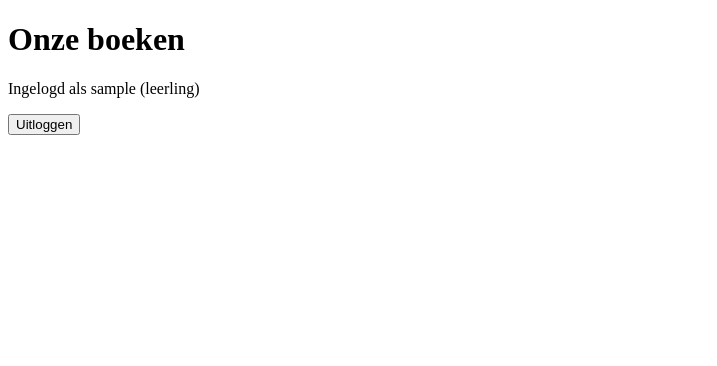
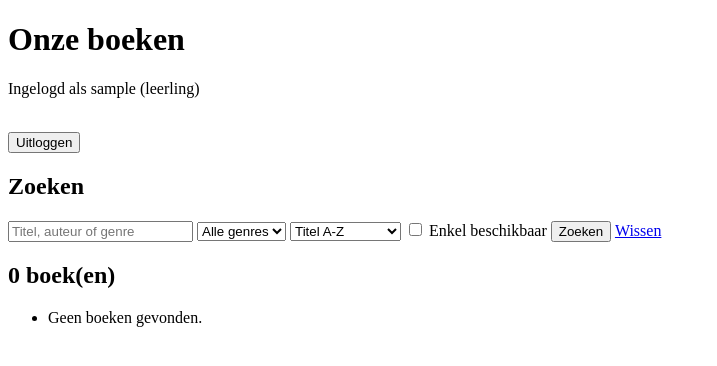
Before and after one commit to youssefzandpoort/Lening-bibliotheek, a Flask app: page /boeken in a window 1280 px wide. Shown: the top 366 px of the page, without its empty margins (0-717 px from the left). Run offline with Flask 3, Linux system fonts and the light colour scheme; the visitor is signed in with stand-in values (Sample User, id 1); data that the repository does not hold is empty.

Commit message:
add:categorien, detail, fix boek form , boeken

```diff
--- a/app.py
+++ b/app.py
@@ -1,11 +1,13 @@
 import re
 import click
+import secrets
 from functools import wraps
 from datetime import timedelta
 from flask import Flask, render_template, request, redirect, url_for, flash, session, abort
 from flask_sqlalchemy import SQLAlchemy
 from flask_login import LoginManager, UserMixin, login_user, logout_user, login_required, current_user
 from flask_wtf import CSRFProtect
+from sqlalchemy import or_, func
 from werkzeug.security import generate_password_hash, check_password_hash
 from itsdangerous import URLSafeTimedSerializer, SignatureExpired, BadSignature
 
@@ -28,10 +30,45 @@ ROLLEN = ("leerling", "leerkracht", "bibliothecaris", "admin")
 BEHEER_ROLLEN = ("bibliothecaris", "admin")
 
 
+# ---------- modellen ----------
+
+class Categorie(db.Model):
+    id = db.Column(db.Integer, primary_key=True)
+    naam = db.Column(db.String(50), unique=True, nullable=False)
+
+    boeken = db.relationship("Boek", back_populates="categorie")
+
+
 class Boek(db.Model):
     id = db.Column(db.Integer, primary_key=True)
     titel = db.Column(db.String(200), nullable=False)
     auteur = db.Column(db.String(100))
+    beschrijving = db.Column(db.Text)
+    jaar = db.Column(db.Integer)
+    categorie_id = db.Column(db.Integer, db.ForeignKey("categorie.id"))
+
+    categorie = db.relationship("Categorie", back_populates="boeken")
+    exemplaren = db.relationship(
+        "Exemplaar", back_populates="boek", cascade="all, delete-orphan",
+        order_by="Exemplaar.id",
+    )
+
+    @property
+    def aantal_exemplaren(self):
+        return len(self.exemplaren)
+
+    @property
+    def aantal_beschikbaar(self):
+        return sum(1 for e in self.exemplaren if e.beschikbaar)
+
+
+class Exemplaar(db.Model):
+    id = db.Column(db.Integer, primary_key=True)
+    boek_id = db.Column(db.Integer, db.ForeignKey("boek.id"), nullable=False)
+    barcode = db.Column(db.String(50), unique=True, nullable=False)
+    beschikbaar = db.Column(db.Boolean, nullable=False, default=True)
+
+    boek = db.relationship("Boek", back_populates="exemplaren")
 
 
 class User(UserMixin, db.Model):
@@ -103,12 +140,39 @@ def gebruiker_fout(naam, email, rol):
     return None
 
 
-def boek_fout(titel, auteur):
+def lees_boek_formulier():
+    """Leest en controleert het boekformulier. Geeft (velden, fout) terug."""
+    titel = request.form.get("titel", "").strip()
+    auteur = request.form.get("auteur", "").strip()
+    beschrijving = request.form.get("beschrijving", "").strip()
+    jaar_tekst = request.form.get("jaar", "").strip()
+    categorie_id = request.form.get("categorie_id", type=int)
+
+    fout = None
+    jaar = None
     if not titel or len(titel) > 200:
-        return "Titel is verplicht (max 200 tekens)."
-    if len(auteur) > 100:
-        return "Auteur mag maximaal 100 tekens zijn."
-    return None
+        fout = "Titel is verplicht (max 200 tekens)."
+    elif len(auteur) > 100:
+        fout = "Auteur mag maximaal 100 tekens zijn."
+    elif len(beschrijving) > 2000:
+        fout = "Beschrijving mag maximaal 2000 tekens zijn."
+    elif jaar_tekst:
+        if not jaar_tekst.isdigit() or not 1000 <= int(jaar_tekst) <= 2100:
+            fout = "Jaar moet tussen 1000 en 2100 liggen."
+        else:
+            jaar = int(jaar_tekst)
+    if not fout and categorie_id and not db.session.get(Categorie, categorie_id):
+        fout = "Ongeldige categorie."
+
+    velden = dict(
+        titel=titel, auteur=auteur, beschrijving=beschrijving,
+        jaar=jaar, categorie_id=categorie_id,
+    )
+    return velden, fout
+
+
+def alle_categorieen():
+    return Categorie.query.order_by(Categorie.naam).all()
 
 
 # ---------- publieke pagina's ----------
@@ -214,24 +278,60 @@ def wachtwoord_resetten(token):
 @app.route("/boeken")
 @login_required
 def boeken():
-    boeklijst = Boek.query.all()
-    return render_template("boeken.html", boeken=boeklijst)
+    q = request.args.get("q", "").strip()
+    cat = request.args.get("categorie", type=int)
+    sorteer = request.args.get("sorteer", "titel")
+    alleen_beschikbaar = request.args.get("beschikbaar") == "1"
+
+    query = Boek.query.outerjoin(Categorie)
+    if q:
+        zoek = f"%{q}%"
+        query = query.filter(or_(
+            Boek.titel.ilike(zoek),
+            Boek.auteur.ilike(zoek),
+            Categorie.naam.ilike(zoek),
+        ))
+    if cat:
+        query = query.filter(Boek.categorie_id == cat)
+    if alleen_beschikbaar:
+        query = query.filter(Boek.exemplaren.any(Exemplaar.beschikbaar.is_(True)))
+
+    sortering = {
+        "titel": Boek.titel,
+        "auteur": Boek.auteur,
+        "nieuwste": Boek.id.desc(),
+    }
+    query = query.order_by(sortering.get(sorteer, Boek.titel))
+
+    return render_template(
+        "boeken.html", boeken=query.all(), categorieen=alle_categorieen(),
+        q=q, cat=cat, sorteer=sorteer, alleen_beschikbaar=alleen_beschikbaar,
+    )
+
+
+@app.route("/boeken/<int:id>")
+@login_required
+def boek_detail(id):
+    boek = db.get_or_404(Boek, id)
+    return render_template("boek_detail.html", boek=boek)
 
 
 @app.route("/boeken/nieuw", methods=["GET", "POST"])
 @rol_vereist(*BEHEER_ROLLEN)
 def boek_toevoegen():
+    boek = None
     if request.method == "POST":
-        titel = request.form["titel"].strip()
-        auteur = request.form.get("auteur", "").strip()
-        fout = boek_fout(titel, auteur)
+        velden, fout = lees_boek_formulier()
         if fout:
             flash(fout)
+            boek = Boek(**velden)  # niet opgeslagen, enkel om de invoer te tonen
         else:
-            db.session.add(Boek(titel=titel, auteur=auteur))
+            boek = Boek(**velden)
+            db.session.add(boek)
             db.session.commit()
-            return redirect(url_for("boeken"))
-    return render_template("boek_form.html", boek=None)
+            flash("Boek toegevoegd. Voeg hieronder exemplaren toe.")
+            return redirect(url_for("boek_detail", id=boek.id))
+    return render_template("boek_form.html", boek=boek, categorieen=alle_categorieen())
 
 
 @app.route("/boeken/<int:id>/bewerken", methods=["GET", "POST"])
@@ -239,17 +339,16 @@ def boek_toevoegen():
 def boek_bewerken(id):
     boek = db.get_or_404(Boek, id)
     if request.method == "POST":
-        titel = request.form["titel"].strip()
-        auteur = request.form.get("auteur", "").strip()
-        fout = boek_fout(titel, auteur)
+        velden, fout = lees_boek_formulier()
         if fout:
             flash(fout)
         else:
-            boek.titel = titel
-            boek.auteur = auteur
+            for sleutel, waarde in velden.items():
+                setattr(boek, sleutel, waarde)
             db.session.commit()
-            return redirect(url_for("boeken"))
-    return render_template("boek_form.html", boek=boek)
+            flash("Boek aangepast.")
+            return redirect(url_for("boek_detail", id=boek.id))
+    return render_template("boek_form.html", boek=boek, categorieen=alle_categorieen())
 
 
 @app.route("/boeken/<int:id>/verwijderen", methods=["POST"])
@@ -258,7 +357,111 @@ def boek_verwijderen(id):
     boek = db.get_or_404(Boek, id)
     db.session.delete(boek)
     db.session.commit()
+    flash("Boek verwijderd.")
     return redirect(url_for("boeken"))
+
+
+# ---------- exemplaren ----------
+
+@app.route("/boeken/<int:id>/exemplaren/nieuw", methods=["POST"])
+@rol_vereist(*BEHEER_ROLLEN)
+def exemplaar_toevoegen(id):
+    boek = db.get_or_404(Boek, id)
+    barcode = request.form.get("barcode", "").strip()
+    if len(barcode) > 50:
+        flash("Barcode mag maximaal 50 tekens zijn.")
+    elif barcode and Exemplaar.query.filter_by(barcode=barcode).first():
+        flash("Deze barcode bestaat al.")
+    else:
+        exemplaar = Exemplaar(
+            boek_id=boek.id, barcode=barcode or "TMP-" + secrets.token_hex(4)
+        )
+        db.session.add(exemplaar)
+        db.session.flush()
+        if not barcode:
+            exemplaar.barcode = f"EX{exemplaar.id:05d}"
+        db.session.commit()
+        flash(f"Exemplaar {exemplaar.barcode} toegevoegd.")
+    return redirect(url_for("boek_detail", id=boek.id))
+
+
+@app.route("/exemplaren/<int:id>/verwijderen", methods=["POST"])
+@rol_vereist(*BEHEER_ROLLEN)
+def exemplaar_verwijderen(id):
+    exemplaar = db.get_or_404(Exemplaar, id)
+    boek_id = exemplaar.boek_id
+    if not exemplaar.beschikbaar:
+        flash("Dit exemplaar is uitgeleend en kan niet verwijderd worden.")
+    else:
+        db.session.delete(exemplaar)
+        db.session.commit()
+        flash("Exemplaar verwijderd.")
+    return redirect(url_for("boek_detail", id=boek_id))
+
+
+@app.route("/zoek-barcode")
+@rol_vereist(*BEHEER_ROLLEN)
+def zoek_barcode():
+    code = request.args.get("code", "").strip()
+    if code:
+        exemplaar = Exemplaar.query.filter(
+            func.lower(Exemplaar.barcode) == code.lower()
+        ).first()
+        if not exemplaar and code.isdigit():
+            exemplaar = db.session.get(Exemplaar, int(code))
+        if exemplaar:
+            return redirect(url_for("boek_detail", id=exemplaar.boek_id))
+        flash("Geen exemplaar gevonden met deze barcode of dit nummer.")
+    return redirect(url_for("boeken"))
+
+
+# ---------- categorieen ----------
+
+@app.route("/categorieen", methods=["GET", "POST"])
+@rol_vereist(*BEHEER_ROLLEN)
+def categorie_beheer():
+    if request.method == "POST":
+        naam = request.form.get("naam", "").strip()
+        if not naam or len(naam) > 50:
+            flash("Naam is verplicht (max 50 tekens).")
+        elif Categorie.query.filter(func.lower(Categorie.naam) == naam.lower()).first():
+            flash("Deze categorie bestaat al.")
+        else:
+            db.session.add(Categorie(naam=naam))
+            db.session.commit()
+            flash("Categorie toegevoegd.")
+            return redirect(url_for("categorie_beheer"))
+    return render_template("categorieen.html", categorieen=alle_categorieen())
+
+
+@app.route("/categorieen/<int:id>/bewerken", methods=["POST"])
+@rol_vereist(*BEHEER_ROLLEN)
+def categorie_bewerken(id):
+    categorie = db.get_or_404(Categorie, id)
+    naam = request.form.get("naam", "").strip()
+    bestaand = Categorie.query.filter(func.lower(Categorie.naam) == naam.lower()).first()
+    if not naam or len(naam) > 50:
+        flash("Naam is verplicht (max 50 tekens).")
+    elif bestaand and bestaand.id != categorie.id:
+        flash("Deze categorie bestaat al.")
+    else:
+        categorie.naam = naam
+        db.session.commit()
+        flash("Categorie aangepast.")
+    return redirect(url_for("categorie_beheer"))
+
+
+@app.route("/categorieen/<int:id>/verwijderen", methods=["POST"])
+@rol_vereist(*BEHEER_ROLLEN)
+def categorie_verwijderen(id):
+    categorie = db.get_or_404(Categorie, id)
+    if categorie.boeken:
+        flash(f"Deze categorie wordt nog gebruikt door {len(categorie.boeken)} boek(en).")
+    else:
+        db.session.delete(categorie)
+        db.session.commit()
+        flash("Categorie verwijderd.")
+    return redirect(url_for("categorie_beheer"))
 
 
 # ---------- gebruikersbeheer (admin) ----------
--- a/templates/boeken.html
+++ b/templates/boeken.html
@@ -6,9 +6,14 @@
 <body>
     <h1>Onze boeken</h1>
     <p>Ingelogd als {{ current_user.naam }} ({{ current_user.rol }})</p>
+    {% set beheer = current_user.rol in ['bibliothecaris', 'admin'] %}
     {% if current_user.rol == 'admin' %}
-        <a href="{{ url_for('admin_gebruikers') }}">Gebruikersbeheer</a><br><br>
+        <a href="{{ url_for('admin_gebruikers') }}">Gebruikersbeheer</a><br>
     {% endif %}
+    {% if beheer %}
+        <a href="{{ url_for('categorie_beheer') }}">Categorieën beheren</a><br>
+    {% endif %}
+    <br>
     <form method="post" action="{{ url_for('logout') }}">
         <input type="hidden" name="csrf_token" value="{{ csrf_token() }}">
         <button type="submit">Uitloggen</button>
@@ -16,22 +21,53 @@
 
     {% for bericht in get_flashed_messages() %}<p>{{ bericht }}</p>{% endfor %}
 
-    {% set beheer = current_user.rol in ['bibliothecaris', 'admin'] %}
+    <h2>Zoeken</h2>
+    <form method="get" action="{{ url_for('boeken') }}">
+        <input type="text" name="q" value="{{ q }}" placeholder="Titel, auteur of genre">
+        <select name="categorie">
+            <option value="">Alle genres</option>
+            {% for c in categorieen %}
+                <option value="{{ c.id }}" {% if cat == c.id %}selected{% endif %}>{{ c.naam }}</option>
+            {% endfor %}
+        </select>
+        <select name="sorteer">
+            <option value="titel" {% if sorteer == 'titel' %}selected{% endif %}>Titel A-Z</option>
+            <option value="auteur" {% if sorteer == 'auteur' %}selected{% endif %}>Auteur A-Z</option>
+            <option value="nieuwste" {% if sorteer == 'nieuwste' %}selected{% endif %}>Nieuwste eerst</option>
+        </select>
+        <label><input type="checkbox" name="beschikbaar" value="1" {% if alleen_beschikbaar %}checked{% endif %}> Enkel beschikbaar</label>
+        <button type="submit">Zoeken</button>
+        <a href="{{ url_for('boeken') }}">Wissen</a>
+    </form>
+
     {% if beheer %}
+        <h2>nummer opzoeken</h2>
+        <form method="get" action="{{ url_for('zoek_barcode') }}">
+            <input type="text" name="code" placeholder="Bv. EX00001" required>
+            <button type="submit">Zoek exemplaar</button>
+        </form>
+        <br>
         <a href="{{ url_for('boek_toevoegen') }}">+ Boek toevoegen</a>
     {% endif %}
+
+    <h2>{{ boeken|length }} boek(en)</h2>
     <ul>
         {% for boek in boeken %}
             <li>
-                {{ boek.titel }} - {{ boek.auteur }}
-                {% if beheer %}
-                    <a href="{{ url_for('boek_bewerken', id=boek.id) }}">Aanpassen</a>
-                    <form method="post" action="{{ url_for('boek_verwijderen', id=boek.id) }}" style="display:inline">
-                        <input type="hidden" name="csrf_token" value="{{ csrf_token() }}">
-                        <button type="submit">Verwijderen</button>
-                    </form>
+                <a href="{{ url_for('boek_detail', id=boek.id) }}">{{ boek.titel }}</a>
+                - {{ boek.auteur }}
+                {% if boek.categorie %}[{{ boek.categorie.naam }}]{% endif %}
+                |
+                {% if boek.aantal_exemplaren == 0 %}
+                    Geen exemplaren
+                {% elif boek.aantal_beschikbaar > 0 %}
+                    Beschikbaar ({{ boek.aantal_beschikbaar }}/{{ boek.aantal_exemplaren }})
+                {% else %}
+                    Uitgeleend
                 {% endif %}
             </li>
+        {% else %}
+            <li>Geen boeken gevonden.</li>
         {% endfor %}
     </ul>
 </body>
```
Also changed, not shown: templates/boek_detail.html (added, +69 -0 lines), templates/boek_form.html (+18 -3 lines), templates/categorieen.html (added, +47 -0 lines).
